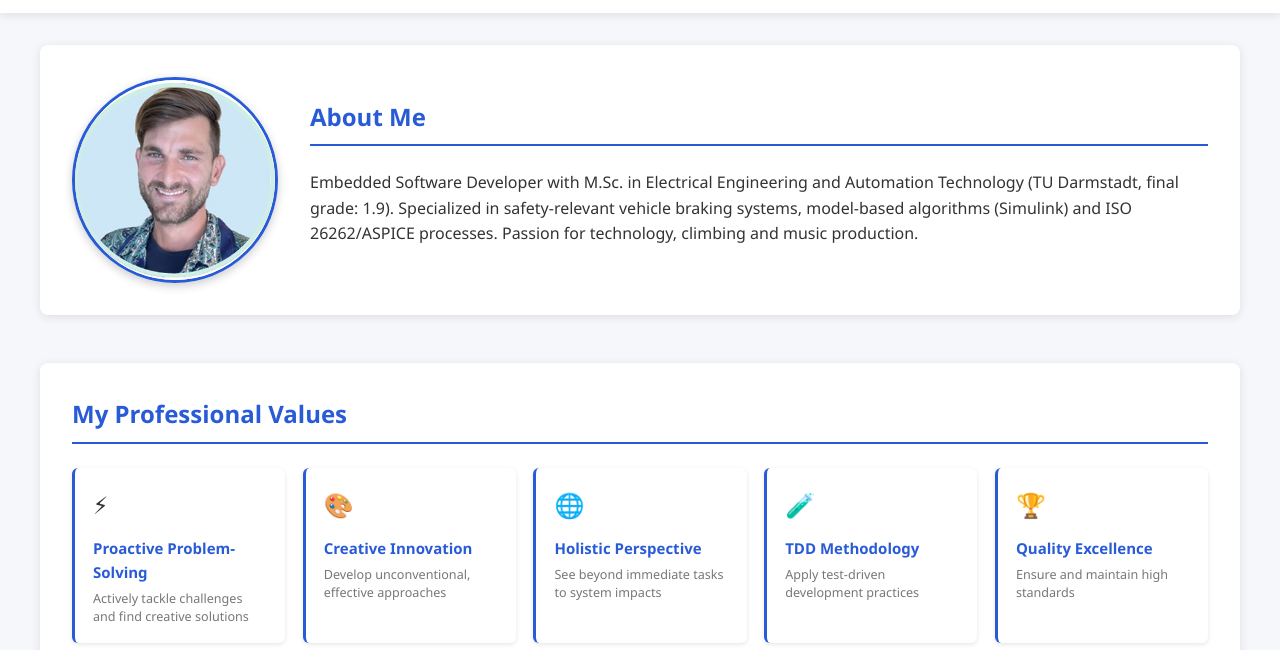
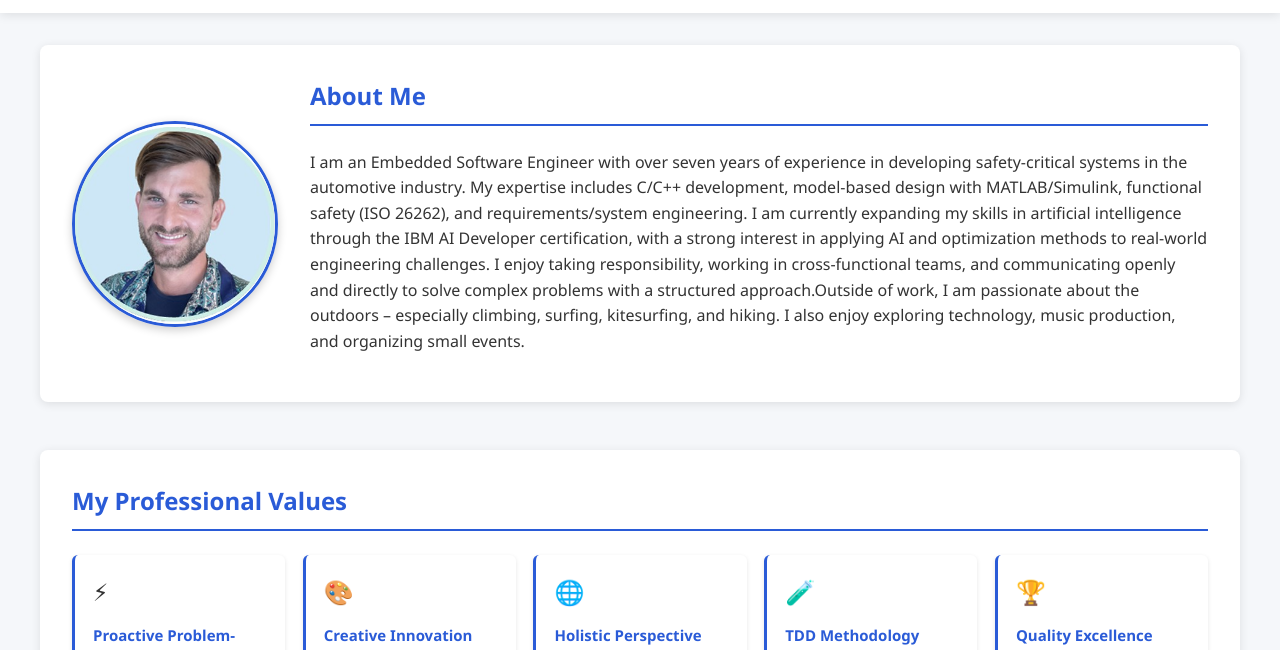
Before and after one commit to andreasbutry/mypage, a plain HTML site: page index.html in a window 1280 px wide. Shown: the part 91-741 px from the top of the page. Drawn offline with Linux system fonts and the light colour scheme; no server answers.

Commit message:
update about me

```diff
--- a/index.html
+++ b/index.html
@@ -31,7 +31,10 @@
                 <img src="myPic.png" alt="Profile picture" class="profile-img">
                 <div>
                     <h2>About Me</h2>
-                    <p>Embedded Software Developer with M.Sc. in Electrical Engineering and Automation Technology (TU Darmstadt, final grade: 1.9). Specialized in safety-relevant vehicle braking systems, model-based algorithms (Simulink) and ISO 26262/ASPICE processes. Passion for technology, climbing and music production.</p>
+                    <p>
+                        I am an Embedded Software Engineer with over seven years of experience in developing safety-critical systems in the automotive industry. My expertise includes C/C++ development, model-based design with MATLAB/Simulink, functional safety (ISO 26262), and requirements/system engineering. I am currently expanding my skills in artificial intelligence through the IBM AI Developer certification, with a strong interest in applying AI and optimization methods to real-world engineering challenges.
+                        I enjoy taking responsibility, working in cross-functional teams, and communicating openly and directly to solve complex problems with a structured approach.Outside of work, I am passionate about the outdoors – especially climbing, surfing, kitesurfing, and hiking. I also enjoy exploring technology, music production, and organizing small events.
+                    </p>
                 </div>
             </div>
         </section>
```
